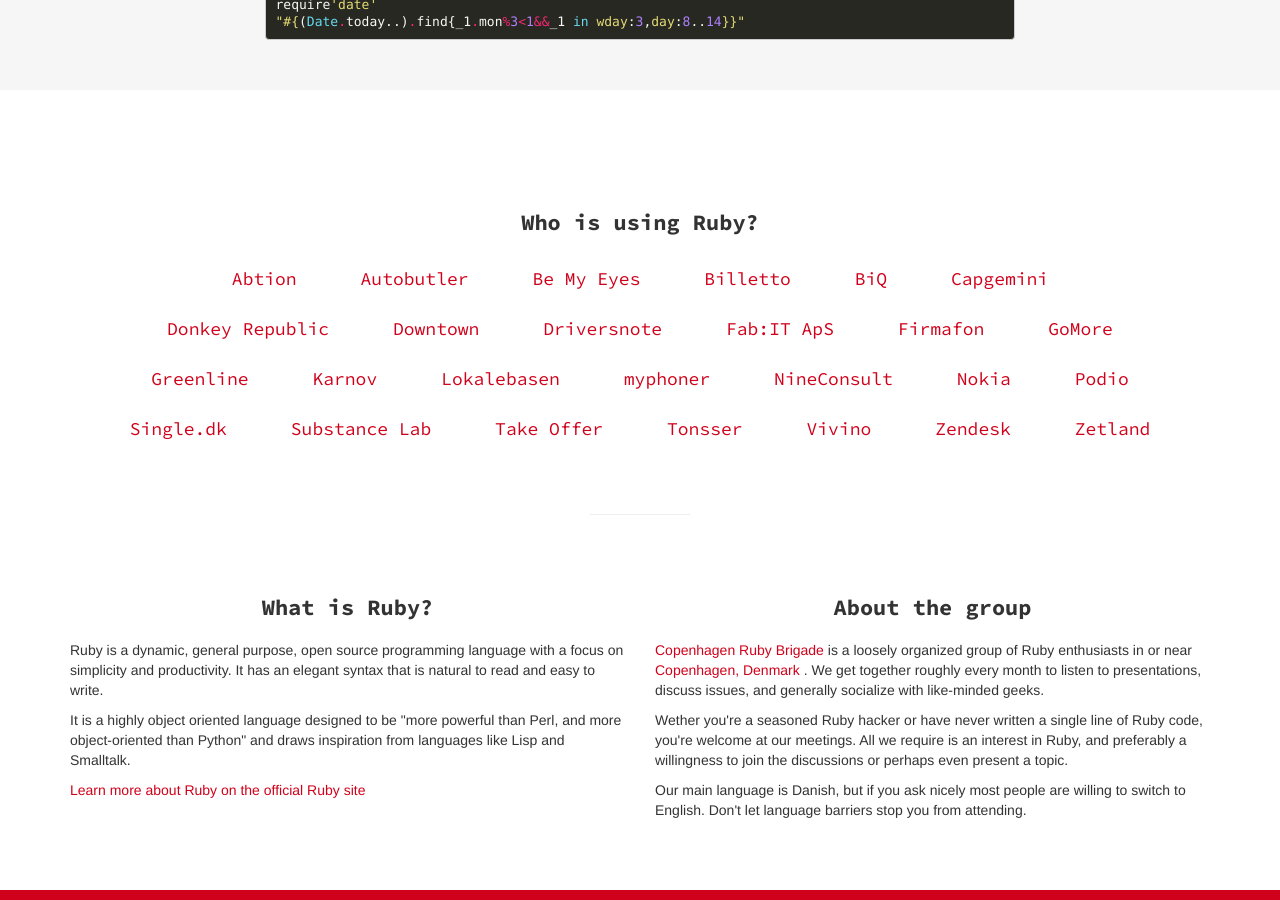
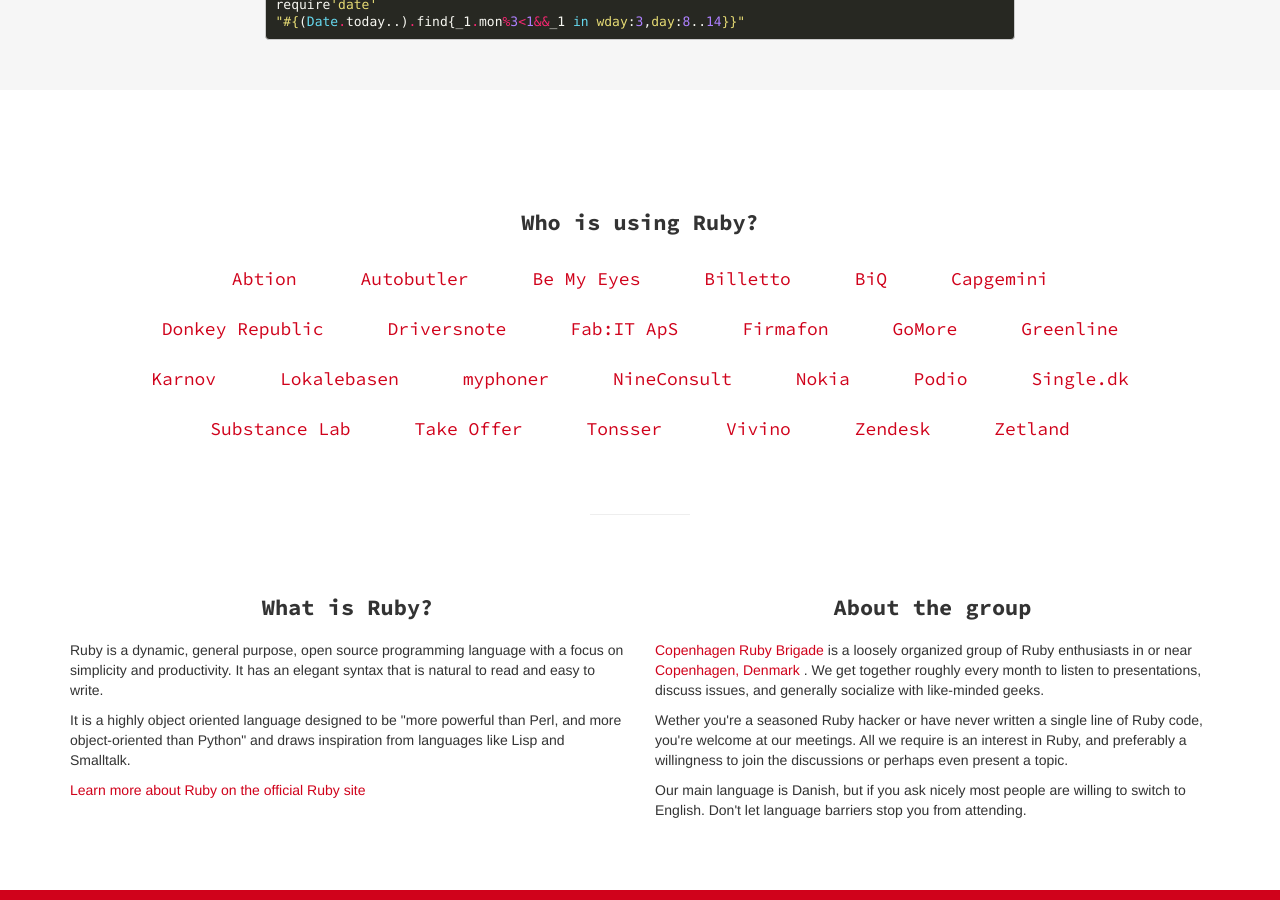
Before and after one commit to copenhagenrb/copenhagenrb.github.io, a Jekyll site: the page built from index.html, in a window 1280 px wide and 900 px high, scrolled down 1092 px. Built offline with Jekyll 4.4.1, drawn with Linux system fonts in a browser that asks for light colours.

Commit message:
Remove Downtown

```diff
--- a/_config.yml
+++ b/_config.yml
@@ -30,8 +30,6 @@
     url: http://www.capgemini.dk/
   - name: Donkey Republic
     url: https://www.donkey.bike/
-  - name: Downtown
-    url: http://www.downtown.dk
   - name: Driversnote
     url: https://www.driversnote.com
   - name: Fab:IT ApS
```
